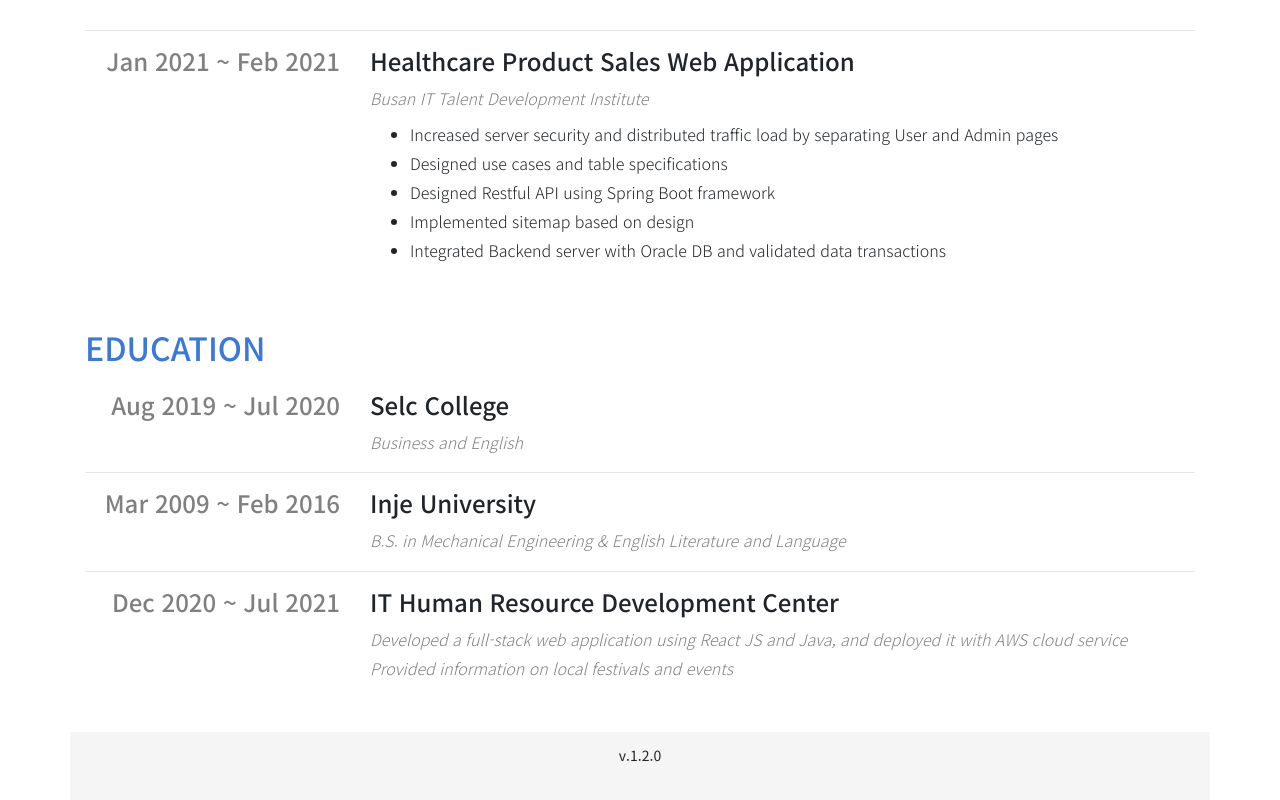
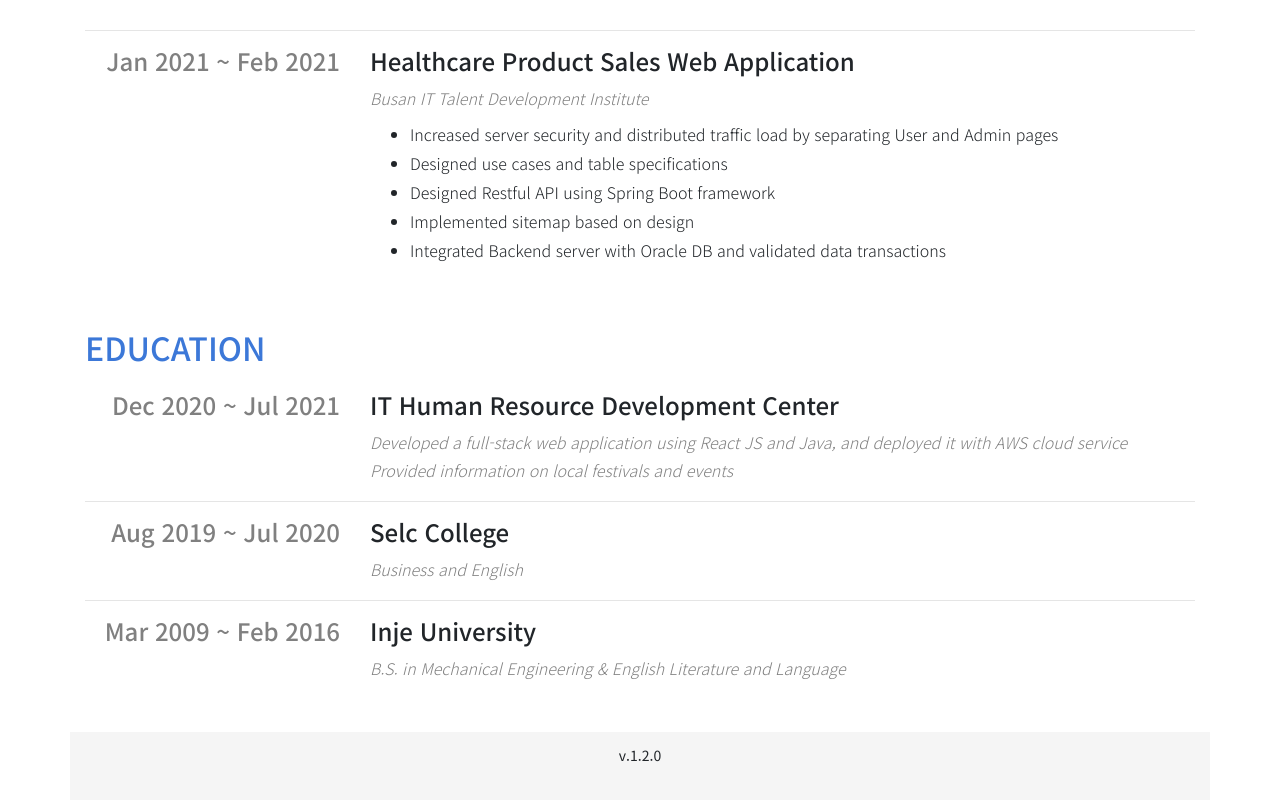
Before and after one commit to k7nsuy/portfolio, a Next.js app: page / in a window 1280 px wide. Shown: the part 4880-5680 px from the top of the page. Built offline with nearby package versions, Linux system fonts and the light colour scheme.

Commit message:
new commit

```diff
--- a/payload/education.ts
+++ b/payload/education.ts
@@ -4,6 +4,13 @@ const education: IEducation.Payload = {
   disable: false,
 
   list: [
+    {
+      title: 'IT Human Resource Development Center',
+      subTitle:
+        'Developed a full-stack web application using React JS and Java, and deployed it with AWS cloud service Provided information on local festivals and events',
+      startedAt: 'Dec 2020',
+      endedAt: 'Jul 2021',
+    },
     {
       title: 'Selc College',
       subTitle: 'Business and English',
@@ -16,13 +23,6 @@ const education: IEducation.Payload = {
       startedAt: 'Mar 2009',
       endedAt: 'Feb 2016',
     },
-    {
-      title: 'IT Human Resource Development Center',
-      subTitle:
-        'Developed a full-stack web application using React JS and Java, and deployed it with AWS cloud service Provided information on local festivals and events',
-      startedAt: 'Dec 2020',
-      endedAt: 'Jul 2021',
-    },
   ],
 };
 
```
Also changed, not shown: 29 other files (tests, documents, lock files or other folders).
